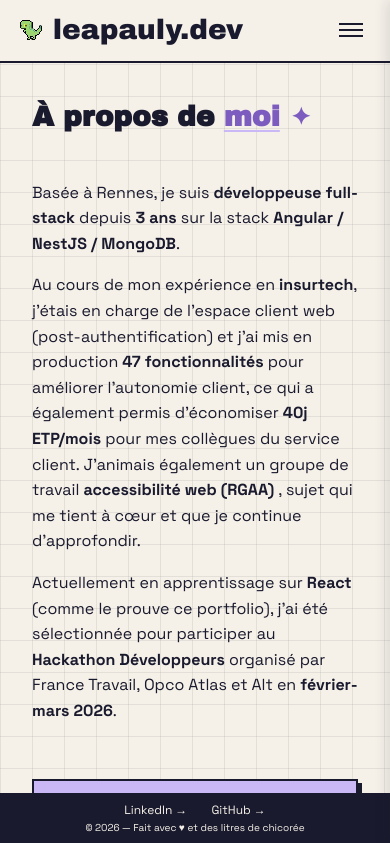
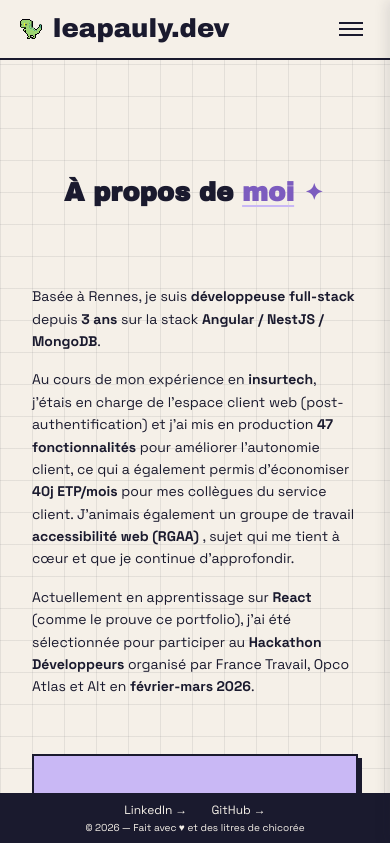
Before and after one commit to LeasaurusRex/portfolio, a React (Vite) app: page /a-propos in a window 390 px wide. Shown: the top 843 px of the page. Built offline with nearby package versions, Linux system fonts and the light colour scheme.

Commit message:
style : fix responsive modes

```diff
--- a/src/index.css
+++ b/src/index.css
@@ -32,12 +32,12 @@
   --font-spaceg: "Space Grotesk", sans-serif;
   --font-mono: "DM Mono", monospace;
 
-  --font-xs: 10px;
-  --font-s: 12px;
-  --font-base: 16px;
-  --font-l: 20px;
-  --font-xl: 24px;
-  --font-xxl: 28px;
+  --font-xs: clamp(10px, 1vw, 12px);
+  --font-s: clamp(12px, 1.2vw, 14px);
+  --font-base: clamp(14px, 1.5vw, 18px);
+  --font-l: clamp(18px, 2vw, 24px);
+  --font-xl: clamp(22px, 2.5vw, 30px);
+  --font-xxl: clamp(26px, 3vw, 36px);
 
   /* Shadows */
   --shadow-light: 2px 2px 0 var(--ink-20);
@@ -150,3 +150,15 @@ body::before {
 p {
   padding: 0;
 }
+
+.pageWrapper {
+  max-width: 1440px;
+  margin: 0 auto;
+  padding: 0 4rem;
+}
+
+@media (max-width: 768px) {
+  .pageWrapper {
+    padding: 0 1.5rem;
+  }
+}
--- a/src/pages/About/About.module.css
+++ b/src/pages/About/About.module.css
@@ -1,7 +1,14 @@
+.container {
+  display: flex;
+  flex-direction: column;
+  align-items: start;
+  gap: 2rem;
+  padding: 5rem 2rem 4rem;
+}
+
 .title {
   font-family: var(--font-archivo);
   font-size: var(--font-xxl);
-  padding: 3rem 2rem 0rem;
 }
 
 .accented {
@@ -36,7 +43,6 @@
 .secondTitle {
   font-family: var(--font-archivo);
   font-size: var(--font-xl);
-  padding: 3rem 2rem 0rem;
 }
 
 .skillsContainer {
@@ -44,14 +50,12 @@
   grid-template-columns: 1fr 1fr;
   align-items: start;
   gap: 2rem;
-  padding: 2rem 2rem 0rem;
 }
 
 @media (max-width: 768px) {
   .skillsContainer {
     grid-template-columns: 1fr;
     gap: 3rem;
-    padding: 0 2rem;
   }
 
   .secondTitle {
--- a/src/pages/About/About.tsx
+++ b/src/pages/About/About.tsx
@@ -1,11 +1,11 @@
+import typography from "@/shared/typography.module.css";
 import styles from "./About.module.css";
-import typography from "@/shared/typography.module.css";
 import Description from "./components/Description";
 import Experience from "./components/Experience";
 
 function About() {
   return (
-    <div className={styles.content}>
+    <div className={`pageWrapper ${styles.container}`}>
       <h1 className={styles.title}>
         À propos de <span className={typography.accented}>moi</span>{" "}
         <span className={typography.star}>✦</span>
--- a/src/pages/About/components/Description.module.css
+++ b/src/pages/About/components/Description.module.css
@@ -3,14 +3,12 @@
   grid-template-columns: 1fr 1fr;
   align-items: start;
   gap: 2rem;
-  padding: 2rem 2rem 0rem;
 }
 
 @media (max-width: 768px) {
   .container {
     grid-template-columns: 1fr;
     gap: 3rem;
-    padding: 0 2rem;
   }
 }
 
--- a/src/pages/Home/Home.module.css
+++ b/src/pages/Home/Home.module.css
@@ -1,6 +1,5 @@
 .container {
   display: flex;
-
   gap: 2rem;
   align-items: center;
   padding: 5rem 2rem 4rem;
--- a/src/pages/Home/Home.tsx
+++ b/src/pages/Home/Home.tsx
@@ -1,10 +1,10 @@
+import Hero from "@/pages/Home/components/Hero.tsx";
 import StatsWindow from "@/pages/Home/components/StatsWindow";
 import styles from "./Home.module.css";
-import Hero from "@/pages/Home/components/Hero.tsx";
 
 function Home() {
   return (
-    <section className={styles.container}>
+    <section className={`pageWrapper ${styles.container}`}>
       <Hero />
       <StatsWindow />
     </section>
--- a/src/pages/Projects/Projects.module.css
+++ b/src/pages/Projects/Projects.module.css
@@ -2,7 +2,7 @@
   display: flex;
   flex-direction: column;
   gap: 2rem;
-  margin: 3rem 2rem 0rem;
+  padding: 5rem 2rem 4rem;
 }
 
 .title {
--- a/src/pages/Projects/Projects.tsx
+++ b/src/pages/Projects/Projects.tsx
@@ -14,7 +14,7 @@ function Projects() {
   ];
 
   return (
-    <section className={styles.container}>
+    <section className={`pageWrapper ${styles.container}`}>
       <h1 className={styles.title}>
         Mes <span className={typography.accented}>réalisations</span>{" "}
         <span className={typography.star}>✦</span>
```
